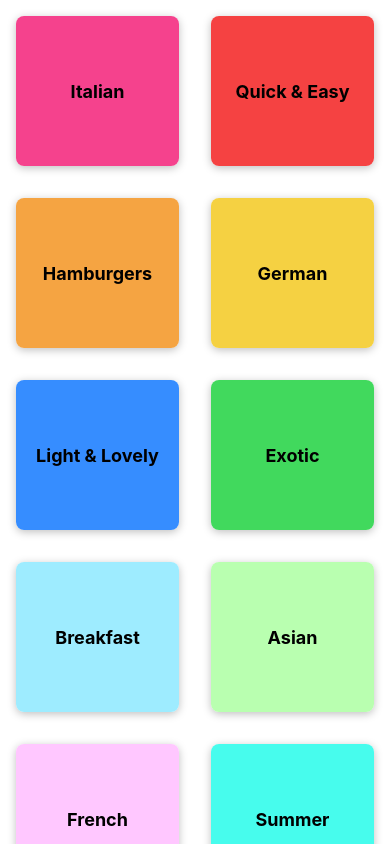
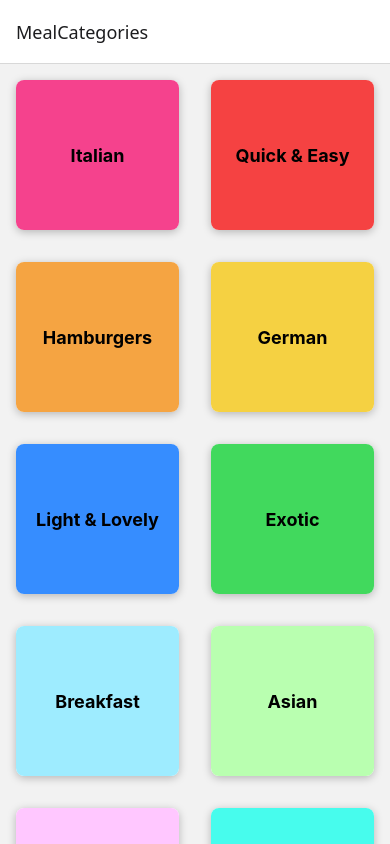
Before and after one commit to duyen0629/react-native-starter, a React Native app: screen / in a window 390 px wide. Built offline with nearby package versions, Linux system fonts and the light colour scheme.

Commit message:
Add navigation lib and library

```diff
--- a/App.js
+++ b/App.js
@@ -1,11 +1,19 @@
 import { StyleSheet, View, StatusBar } from "react-native";
 import CategoriesScreen from "./screens/CategoriesScreen";
+import { NavigationContainer } from "@react-navigation/native";
+import { createNativeStackNavigator } from "@react-navigation/native-stack";
+
+const Stack = createNativeStackNavigator();
 
 export default function App() {
   return (
     <View style={styles.container}>
-      <StatusBar style="light" />
-      <CategoriesScreen />
+      <StatusBar style="dark" />
+      <NavigationContainer>
+        <Stack.Navigator>
+          <Stack.Screen name="MealCategories" component={CategoriesScreen} />
+        </Stack.Navigator>
+      </NavigationContainer>
     </View>
   );
 }
--- a/package.json
+++ b/package.json
@@ -3,10 +3,14 @@
   "version": "1.0.0",
   "main": "index.js",
   "dependencies": {
+    "@react-navigation/native": "^7.3.1",
+    "@react-navigation/native-stack": "^7.17.3",
     "expo": "~54.0.0",
     "expo-status-bar": "~3.0.9",
     "react": "19.1.0",
-    "react-native": "0.81.5"
+    "react-native": "0.81.5",
+    "react-native-safe-area-context": "~5.6.0",
+    "react-native-screens": "~4.16.0"
   },
   "scripts": {
     "start": "expo start",
```
Also changed, not shown: 1 other file (tests, documents, lock files or other folders).
